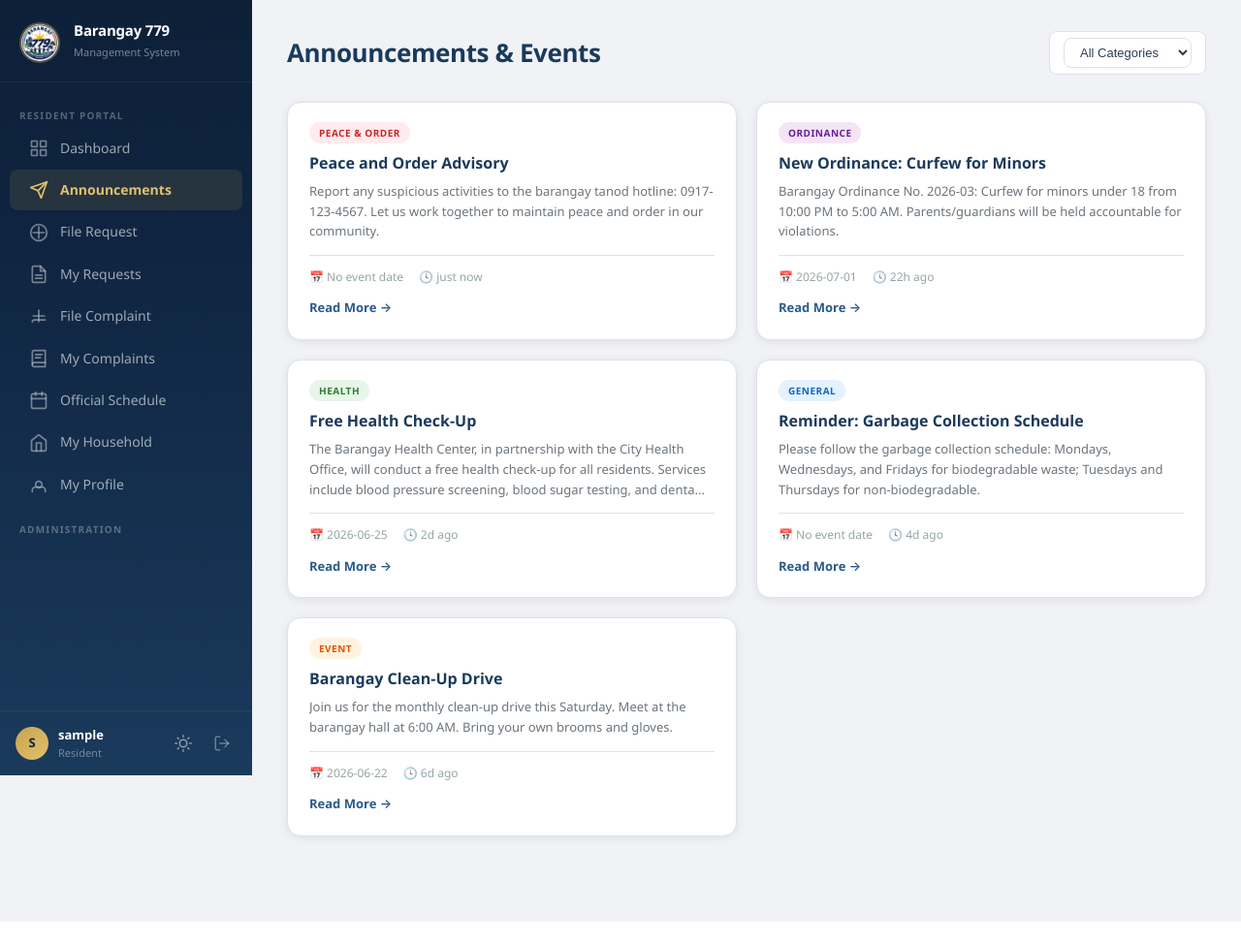
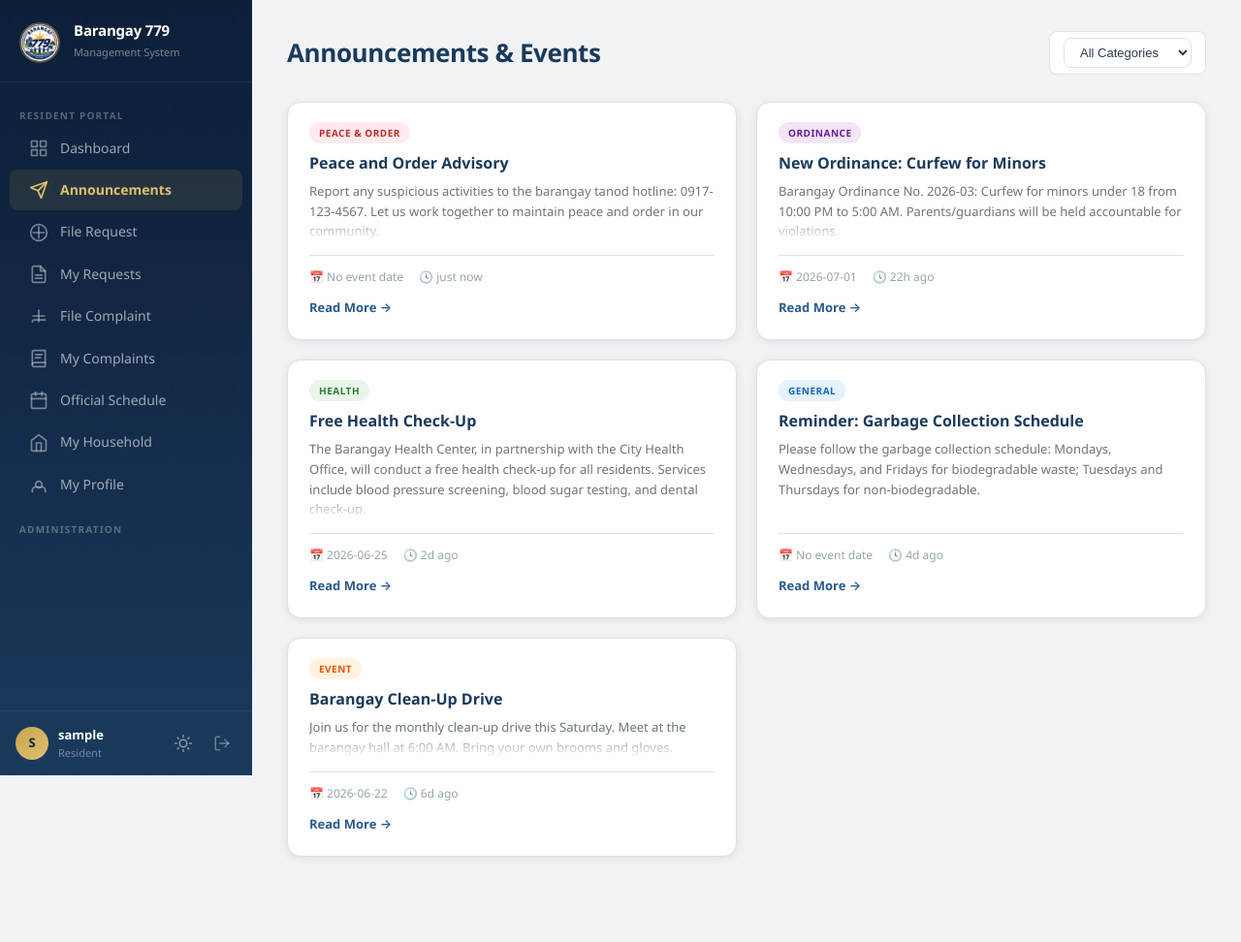
Before and after one commit to IrminsulX/Barangay-Management-System, a Flask app: page /resident/home in a window 1280 px wide. Shown: the whole page at 97% size. Before the commit the page ends 951 px from the top, so only its background shows below. Run offline with Flask 3, Linux system fonts and the light colour scheme; the visitor is signed in with stand-in values (Sample User, id 1); data comes from the database, SQL or seed files in the repository.

Commit message:
Render announcement HTML directly in card preview with fade clamp for proper bullet points display

```diff
--- a/static/css/resident.css
+++ b/static/css/resident.css
@@ -185,11 +185,28 @@
   color: var(--text-light);
   line-height: 1.6;
   flex: 1;
-  display: -webkit-box;
-  -webkit-line-clamp: 3;
-  -webkit-box-orient: vertical;
+  max-height: 6.4em;
   overflow: hidden;
+  position: relative;
 }
+.announcement-card .ann-desc::after {
+  content: '';
+  position: absolute;
+  bottom: 0;
+  left: 0;
+  right: 0;
+  height: 2em;
+  background: linear-gradient(transparent, var(--card-bg));
+  pointer-events: none;
+}
+.announcement-card .ann-desc p { margin: 4px 0; }
+.announcement-card .ann-desc ul, .announcement-card .ann-desc ol {
+  margin: 4px 0;
+  padding-left: 20px;
+}
+.announcement-card .ann-desc li { margin: 2px 0; }
+.announcement-card .ann-desc h1, .announcement-card .ann-desc h2,
+.announcement-card .ann-desc h3, .announcement-card .ann-desc h4 { margin: 6px 0 2px; }
 
 .announcement-card .ann-meta {
   display: flex;
--- a/templates/admin/layout.html
+++ b/templates/admin/layout.html
@@ -5,8 +5,8 @@
   <meta name="viewport" content="width=device-width, initial-scale=1.0">
   <title>{% block title %}Admin{% endblock %} — Barangay Management System</title>
   <link rel="icon" type="image/png" href="/static/img/logo.png">
-  <link rel="stylesheet" href="/static/css/base.css?v=17">
-  <link rel="stylesheet" href="/static/css/admin.css?v=17">
+  <link rel="stylesheet" href="/static/css/base.css?v=18">
+  <link rel="stylesheet" href="/static/css/admin.css?v=18">
   {% block head_extra %}{% endblock %}
 </head>
 <body>
@@ -93,7 +93,7 @@
     {% block content %}{% endblock %}
   </main>
 
-  <script src="/static/js/main.js?v=17"></script>
+  <script src="/static/js/main.js?v=18"></script>
   {% block scripts %}{% endblock %}
   <script>
     document.addEventListener('DOMContentLoaded', async function() {
--- a/templates/login.html
+++ b/templates/login.html
@@ -5,8 +5,8 @@
   <meta name="viewport" content="width=device-width, initial-scale=1.0">
   <title>Sign In — Barangay Management System</title>
   <link rel="icon" type="image/png" href="/static/img/logo.png">
-  <link rel="stylesheet" href="/static/css/base.css?v=17">
-  <link rel="stylesheet" href="/static/css/login.css?v=17">
+  <link rel="stylesheet" href="/static/css/base.css?v=18">
+  <link rel="stylesheet" href="/static/css/login.css?v=18">
 </head>
 <body class="login-page">
   <div class="login-bg-shapes">
@@ -42,7 +42,7 @@
     </form>
     <p class="login-footer">Barangay Management System v1.0</p>
   </main>
-  <script src="/static/js/main.js?v=17"></script>
+  <script src="/static/js/main.js?v=18"></script>
   <script>
     document.getElementById('loginForm').addEventListener('submit', async function(e) {
       e.preventDefault();
--- a/templates/resident/home.html
+++ b/templates/resident/home.html
@@ -41,9 +41,6 @@
     }
     container.innerHTML = data.rows.map(a => {
       const catClass = (a.category || 'General').toLowerCase().replace(/ & /g, '-').replace(/\s+/g, '-');
-      const hasLongDesc = a.description && a.description.length > 200;
-      const plainText = stripHtml(a.description || '');
-      const truncated = plainText.length > 200 ? plainText.substring(0, 200) + '...' : plainText;
       const imgHtml = a.image_path ? `<img src="${a.image_path}" alt="" class="ann-card-img" loading="lazy">` : '';
       return `<div class="announcement-card ${a.is_pinned ? 'pinned' : ''}">
         ${a.is_pinned ? '<div class="ann-pin-badge">📌 Pinned</div>' : ''}
@@ -51,7 +48,7 @@
         <div class="ann-card-body">
           <span class="ann-category ${catClass}">${escapeHtml(a.category)}</span>
           <h3>${escapeHtml(a.title)}</h3>
-          <div class="ann-desc">${truncated}</div>
+          <div class="ann-desc">${a.description || ''}</div>
           <div class="ann-meta">
             <span>&#128197; ${a.event_date || 'No event date'}</span>
             <span>&#128339; ${timeAgo(a.created_at)}</span>
@@ -61,16 +58,6 @@
       </div>`;
     }).join('');
     renderPagination('annPagination', data.page, data.total_pages, loadAnnouncements);
-  }
-
-  function stripHtml(html) {
-    const d = document.createElement('div');
-    d.innerHTML = html;
-    // Replace block-level closing tags with newline to preserve list/item breaks
-    d.innerHTML = d.innerHTML
-      .replace(/<\/(li|p|div|h[1-6]|blockquote|tr)>/gi, '\n')
-      .replace(/<br\s*\/?>/gi, '\n');
-    return d.textContent || d.innerText || '';
   }
 
   function timeAgo(dateStr) {
--- a/templates/resident/layout.html
+++ b/templates/resident/layout.html
@@ -5,8 +5,8 @@
   <meta name="viewport" content="width=device-width, initial-scale=1.0">
   <title>{% block title %}Resident{% endblock %} — Barangay Management System</title>
   <link rel="icon" type="image/png" href="/static/img/logo.png">
-  <link rel="stylesheet" href="/static/css/base.css?v=17">
-  <link rel="stylesheet" href="/static/css/resident.css?v=17">
+  <link rel="stylesheet" href="/static/css/base.css?v=18">
+  <link rel="stylesheet" href="/static/css/resident.css?v=18">
   {% block head_extra %}{% endblock %}
 </head>
 <body>
@@ -91,7 +91,7 @@
     {% block content %}{% endblock %}
   </main>
 
-  <script src="/static/js/main.js?v=17"></script>
+  <script src="/static/js/main.js?v=18"></script>
   {% block scripts %}{% endblock %}
   <script>
     document.addEventListener('DOMContentLoaded', async function() {
--- a/templates/shared/blotter_report.html
+++ b/templates/shared/blotter_report.html
@@ -4,7 +4,7 @@
   <meta charset="UTF-8">
   <title>Blotter Report — Case #{{ data.id }}</title>
   <link rel="icon" type="image/png" href="/static/img/logo.png">
-  <link rel="stylesheet" href="/static/css/base.css?v=17">
+  <link rel="stylesheet" href="/static/css/base.css?v=18">
   <style>
     body { background: #f0f2f5; padding: 40px 20px; }
     .print-template { max-width: 800px; margin: 0 auto; background: white; padding: 50px 60px; box-shadow: 0 2px 10px rgba(0,0,0,0.1); }
--- a/templates/shared/certificate.html
+++ b/templates/shared/certificate.html
@@ -4,7 +4,7 @@
   <meta charset="UTF-8">
   <title>Certificate — {{ data.document_type }}</title>
   <link rel="icon" type="image/png" href="/static/img/logo.png">
-  <link rel="stylesheet" href="/static/css/base.css?v=17">
+  <link rel="stylesheet" href="/static/css/base.css?v=18">
   <style>
     body { background: #f0f2f5; padding: 40px 20px; }
     .print-template { max-width: 800px; margin: 0 auto; background: white; padding: 50px 60px; box-shadow: 0 2px 10px rgba(0,0,0,0.1); }
```
